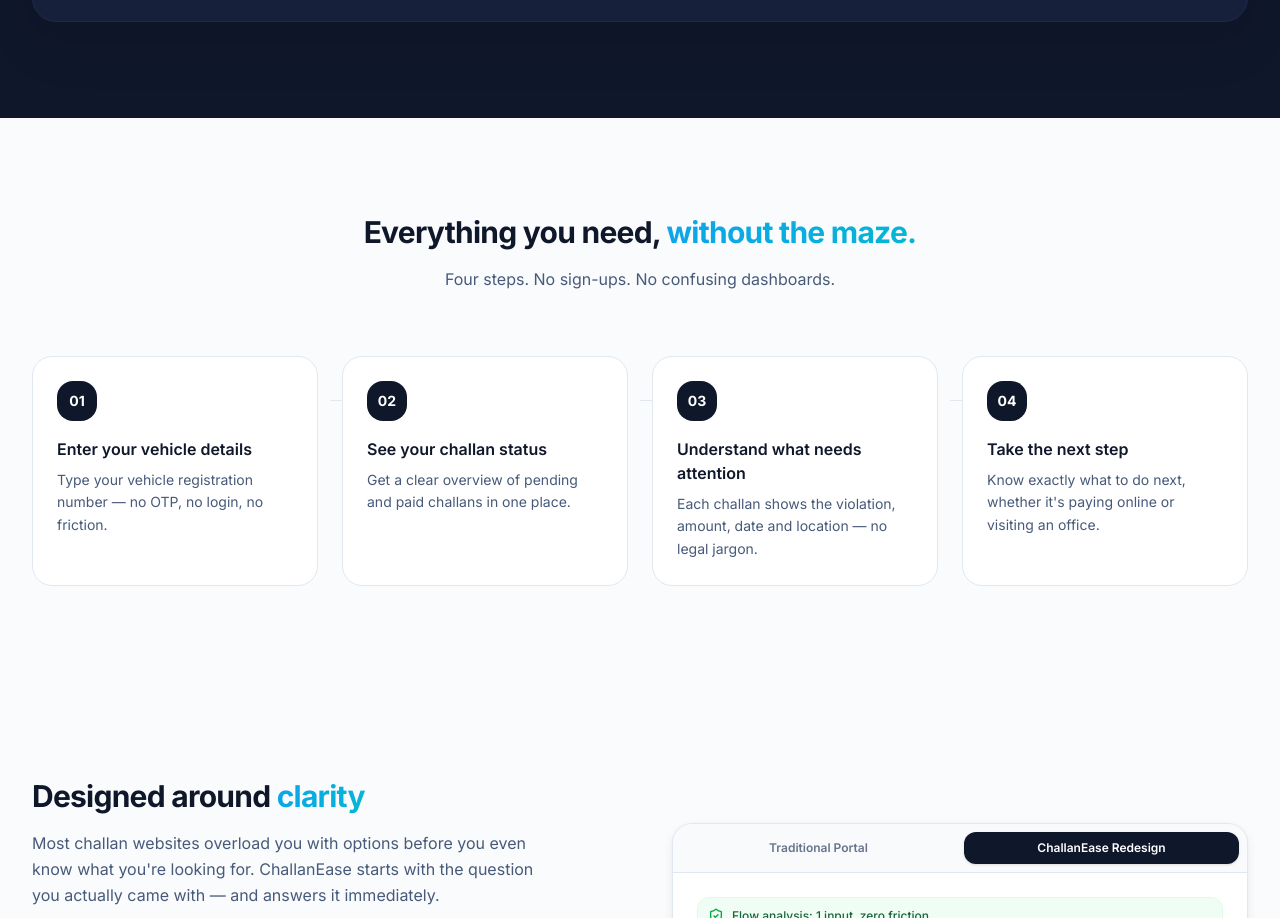
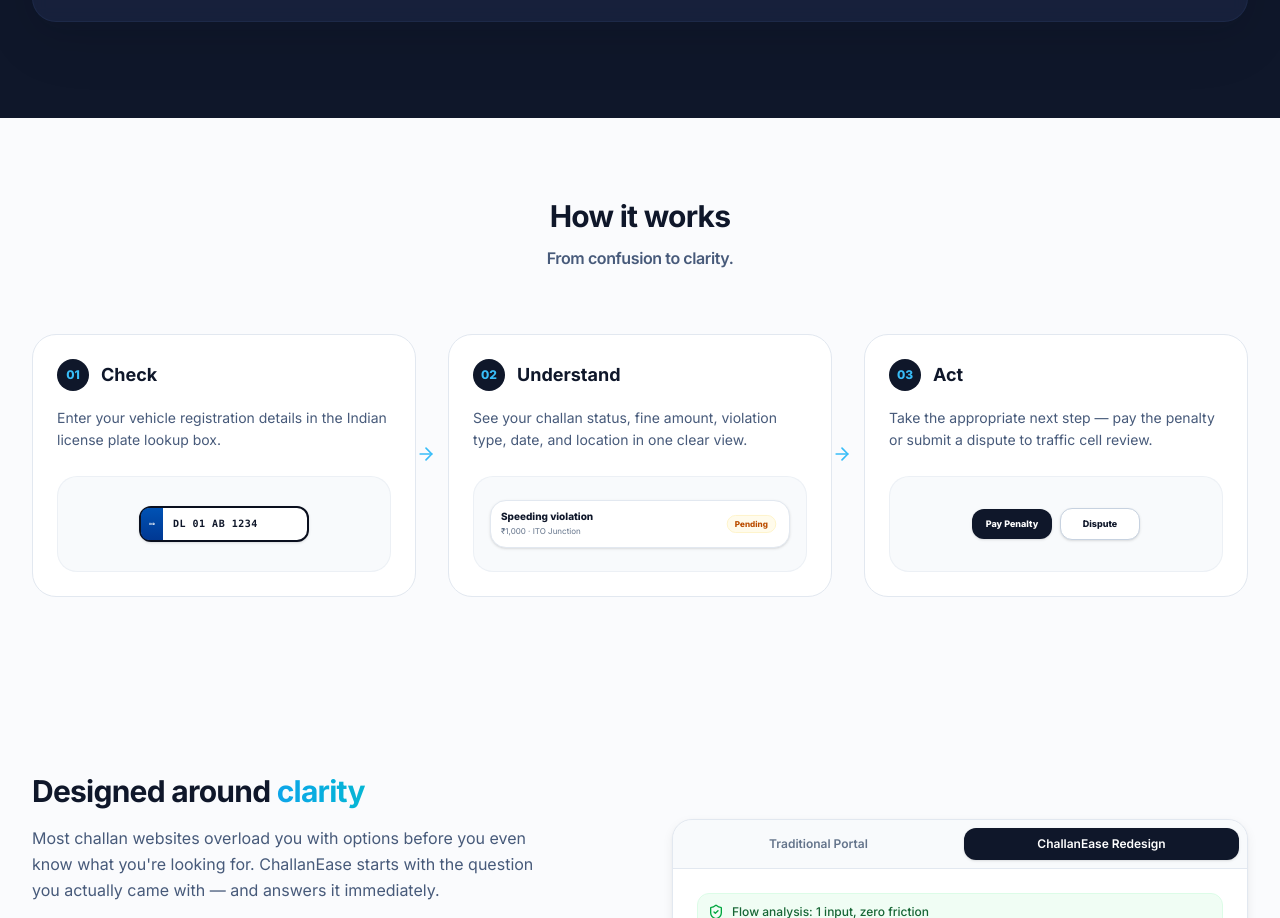
Before and after one commit to TusarGoswami/challanease-redesign, a React (Vite) app: page / in a window 1280 px wide. Shown: the part 1322-2240 px from the top of the page. Built offline with nearby package versions, Linux system fonts and the light colour scheme.

Commit message:
feat: redesign how-it-works as connected check-understand-act journey

```diff
--- a/src/sections/HowItWorks.jsx
+++ b/src/sections/HowItWorks.jsx
@@ -1,49 +1,96 @@
 import { motion } from 'framer-motion'
-import { steps } from '../data/demoChallan'
+import { ArrowRight } from 'lucide-react'
 
 const containerVariants = {
   hidden: {},
   visible: {
-    transition: { staggerChildren: 0.12 },
+    transition: { staggerChildren: 0.15 },
   },
 }
 
 const itemVariants = {
-  hidden: { opacity: 0, y: 16 },
-  visible: { opacity: 1, y: 0, transition: { duration: 0.4, ease: 'easeOut' } },
+  hidden: { opacity: 0, y: 20 },
+  visible: { opacity: 1, y: 0, transition: { duration: 0.5, ease: 'easeOut' } },
 }
 
 export default function HowItWorks() {
+  const steps = [
+    {
+      number: '01',
+      title: 'Check',
+      description: 'Enter your vehicle registration details in the Indian license plate lookup box.',
+      renderMockup: () => (
+        <div className="mt-6 p-4 bg-navy-50/50 rounded-2xl border border-navy-100/50 flex items-center justify-center min-h-[96px]">
+          <div className="relative w-full max-w-[170px] h-9 bg-white border-2 border-navy-950 rounded-lg flex items-center pl-8 pr-2 shadow-sm select-none">
+            <div className="absolute left-0 top-0 bottom-0 w-[22px] bg-gradient-to-b from-[#0052B4] to-[#003893] rounded-l-md flex flex-col items-center justify-center">
+              <span className="text-[4px] font-black text-white tracking-widest leading-none scale-75">IND</span>
+            </div>
+            <span className="font-mono text-[10px] font-black tracking-wider text-navy-900 leading-none">DL 01 AB 1234</span>
+          </div>
+        </div>
+      )
+    },
+    {
+      number: '02',
+      title: 'Understand',
+      description: 'See your challan status, fine amount, violation type, date, and location in one clear view.',
+      renderMockup: () => (
+        <div className="mt-6 p-4 bg-navy-50/50 rounded-2xl border border-navy-100/50 flex flex-col justify-center min-h-[96px] space-y-2 text-[10px]">
+          <div className="flex justify-between items-center bg-white p-2.5 rounded-xl border border-navy-100 shadow-sm">
+            <div>
+              <p className="font-extrabold text-navy-900 leading-none">Speeding violation</p>
+              <p className="text-[8px] text-navy-400 mt-1">₹1,000 · ITO Junction</p>
+            </div>
+            <span className="px-2 py-0.5 rounded-full bg-amber-50 text-amber-700 border border-amber-100 font-extrabold text-[9px] scale-90">Pending</span>
+          </div>
+        </div>
+      )
+    },
+    {
+      number: '03',
+      title: 'Act',
+      description: 'Take the appropriate next step — pay the penalty or submit a dispute to traffic cell review.',
+      renderMockup: () => (
+        <div className="mt-6 p-4 bg-navy-50/50 rounded-2xl border border-navy-100/50 flex items-center justify-center gap-2 min-h-[96px]">
+          <div className="w-full max-w-[80px] text-center bg-navy-900 hover:bg-navy-800 text-white font-extrabold py-2 rounded-lg text-[9px] shadow-sm select-none transition-colors cursor-default">
+            Pay Penalty
+          </div>
+          <div className="w-full max-w-[80px] text-center bg-white hover:bg-navy-50 text-navy-900 border border-navy-200 font-extrabold py-2 rounded-lg text-[9px] shadow-sm select-none transition-colors cursor-default">
+            Dispute
+          </div>
+        </div>
+      )
+    }
+  ]
+
   return (
     <section
       id="how-it-works"
-      className="py-20 sm:py-section"
+      className="py-16 sm:py-20"
       aria-labelledby="how-it-works-heading"
     >
       <div className="mx-auto max-w-7xl px-4 sm:px-6 lg:px-8">
+
         {/* Section header */}
         <div className="max-w-2xl mx-auto text-center mb-14 sm:mb-16">
           <h2
             id="how-it-works-heading"
             className="text-3xl sm:text-h2 font-bold tracking-tight text-navy-900"
           >
-            Everything you need,{' '}
-            <span className="text-transparent bg-clip-text bg-gradient-to-r from-sky-500 to-cyan-500">
-              without the maze.
-            </span>
+            How it works
           </h2>
-          <p className="mt-4 text-base sm:text-body-lg text-navy-500 leading-relaxed">
-            Four steps. No sign-ups. No confusing dashboards.
+          <p className="mt-3 text-base sm:text-body-lg text-navy-500 font-semibold tracking-tight">
+            From confusion to clarity.
           </p>
         </div>
 
-        {/* Steps */}
+        {/* Steps Grid */}
         <motion.div
           variants={containerVariants}
           initial="hidden"
           whileInView="visible"
-          viewport={{ once: true, margin: '-80px' }}
-          className="grid sm:grid-cols-2 lg:grid-cols-4 gap-6"
+          viewport={{ once: true, margin: '-60px' }}
+          className="grid lg:grid-cols-3 gap-8 relative"
         >
           {steps.map((step, i) => (
             <motion.div
@@ -51,24 +98,32 @@
               variants={itemVariants}
               className="relative group"
             >
-              <div className="rounded-2xl border border-navy-100 bg-white p-6 h-full transition-all duration-200 hover:shadow-card-hover hover:border-navy-200">
-                {/* Step number */}
+              {/* Connector arrow (hidden on mobile, shown on desktop between columns) */}
+              {i < 2 && (
+                <div className="hidden lg:flex absolute top-[110px] -right-5 z-20 items-center justify-center" aria-hidden="true">
+                  <ArrowRight className="w-5 h-5 text-sky-400 animate-pulse" />
+                </div>
+              )}
+
+              <div className="rounded-3xl border border-navy-100 bg-white p-6 h-full transition-all duration-300 hover:shadow-product hover:border-navy-200 relative z-10 flex flex-col justify-between">
+                <div>
+                  {/* Step header with circular badge number */}
                   <div className="flex items-center gap-3 mb-4">
-                  <span className="inline-flex items-center justify-center w-10 h-10 rounded-xl bg-navy-900 text-white text-sm font-bold">
+                    <span className="inline-flex items-center justify-center w-8 h-8 rounded-full bg-navy-900 text-sky-400 text-xs font-black">
                       {step.number}
                     </span>
-                  {/* Connector line (hidden on last) */}
-                  {i < steps.length - 1 && (
-                    <div className="hidden lg:block absolute top-11 left-[calc(100%+0.75rem)] w-[calc(100%-3.5rem)] h-px bg-navy-100" aria-hidden="true" />
-                  )}
+                    <h3 className="text-lg font-bold text-navy-900">
+                      {step.title}
+                    </h3>
                   </div>
 
-                <h3 className="text-base font-semibold text-navy-900 mb-2">
-                  {step.title}
-                </h3>
                   <p className="text-sm text-navy-500 leading-relaxed">
                     {step.description}
                   </p>
+                </div>
+
+                {/* Inline interactive mini visual mockup of the UX step */}
+                {step.renderMockup()}
               </div>
             </motion.div>
           ))}
```
Lines whose indentation alone changed are shown as unchanged.
